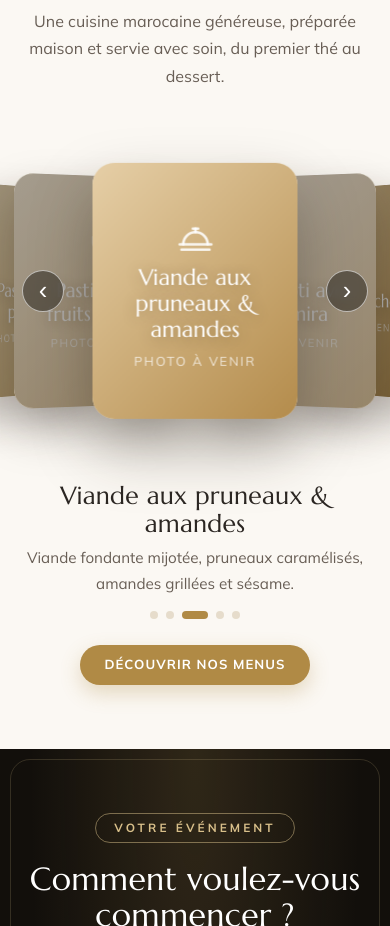
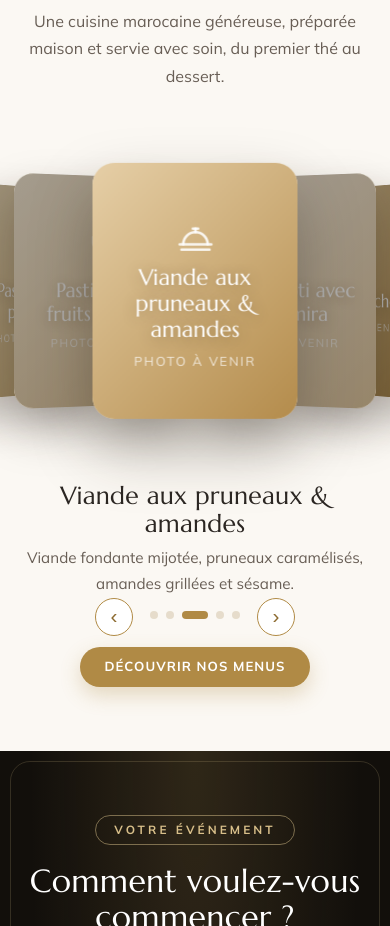
Before and after one commit to nouralhadiifrak/torrais, a plain HTML site: page index.html in a window 390 px wide. Shown: the part 1840-2766 px from the top of the page. Drawn offline with Linux system fonts and the light colour scheme.

Commit message:
Menu 3D : photos de côté cliquables directement, flèches poussées sur les côtés (sous le texte sur mobile)
Co-Authored-By: Claude Opus 5.5 <noreply@anthropic.com>
Claude-Session: https://claude.ai/code/session_01J5HYGQBZ8Bm9k74o3TkRHM

```diff
--- a/assets/css/site.css
+++ b/assets/css/site.css
@@ -1117,3 +1117,19 @@ h1, h2, h3, h4, .section-title, .page-hero__title, .hero__title--text, .choice__
 /* accueil : fin contour arrondi autour des petits titres (Nos services, Notre cuisine, Votre événement…) */
 body[data-page="home"] main .section .eyebrow { display: inline-flex; align-items: center; padding: 8px 18px; border: 1px solid rgba(176, 138, 69, .55); border-radius: 999px; line-height: 1; margin-bottom: 18px; }
 body[data-page="home"] main .lux-choice .eyebrow { border-color: rgba(216, 191, 138, .5); }
+
+/* flèches du menu 3D poussées sur les côtés : les photos restent cliquables */
+.coverflow .cf-arrow { top: calc(clamp(320px, 42vw, 460px) / 2); }
+.coverflow .cf-arrow--prev { left: 0; right: auto; }
+.coverflow .cf-arrow--next { right: 0; left: auto; }
+@media (min-width: 1240px) { .coverflow .cf-arrow--prev { left: -70px; } .coverflow .cf-arrow--next { right: -70px; } }
+@media (max-width: 640px) {
+  /* sur téléphone : les flèches encadrent les points, sous le texte */
+  .coverflow .cf-arrow { top: auto; bottom: -15px; margin-top: 0; width: 38px; height: 38px; font-size: 1.3rem; background: var(--white); color: var(--gold-dark); border-color: var(--gold); backdrop-filter: none; -webkit-backdrop-filter: none; }
+  .coverflow .cf-arrow--prev { left: calc(50% - 100px); }
+  .coverflow .cf-arrow--next { right: calc(50% - 100px); }
+  .coverflow__dots { min-height: 10px; }
+}
+
+/* les cartes de côté reçoivent bien le clic (pas de couche 3D devant elles) */
+.coverflow__stage { transform-style: flat; }
--- a/assets/js/site.js
+++ b/assets/js/site.js
@@ -201,9 +201,9 @@
   function coverflow(box, dishes) {
     var n = dishes.length;
     var cur = 0;
-    box.innerHTML = '<div class="coverflow__stage">' +
-      '<button type="button" class="cf-arrow cf-arrow--prev" data-cf="prev" aria-label="Plat précédent">‹</button>' +
-      '<button type="button" class="cf-arrow cf-arrow--next" data-cf="next" aria-label="Plat suivant">›</button>' + dishes.map(function (d, i) {
+    box.innerHTML = '<button type="button" class="cf-arrow cf-arrow--prev" data-cf="prev" aria-label="Plat précédent">‹</button>' +
+      '<button type="button" class="cf-arrow cf-arrow--next" data-cf="next" aria-label="Plat suivant">›</button>' +
+      '<div class="coverflow__stage">' + dishes.map(function (d, i) {
       return '<button type="button" class="cf-card" data-i="' + i + '" aria-label="' + esc(d.name) + '">' +
         (d.image ? '<img src="' + esc(d.image) + '" alt="" loading="lazy">' : '<span class="ph cf-ph tone-' + (i % 8 + 1) + '">' + T.icons[DISH_ICONS[i % 2]] + '<strong>' + esc(d.name) + '</strong><em>Photo à venir</em></span>') + '</button>';
     }).join('') + '</div>' +
```
